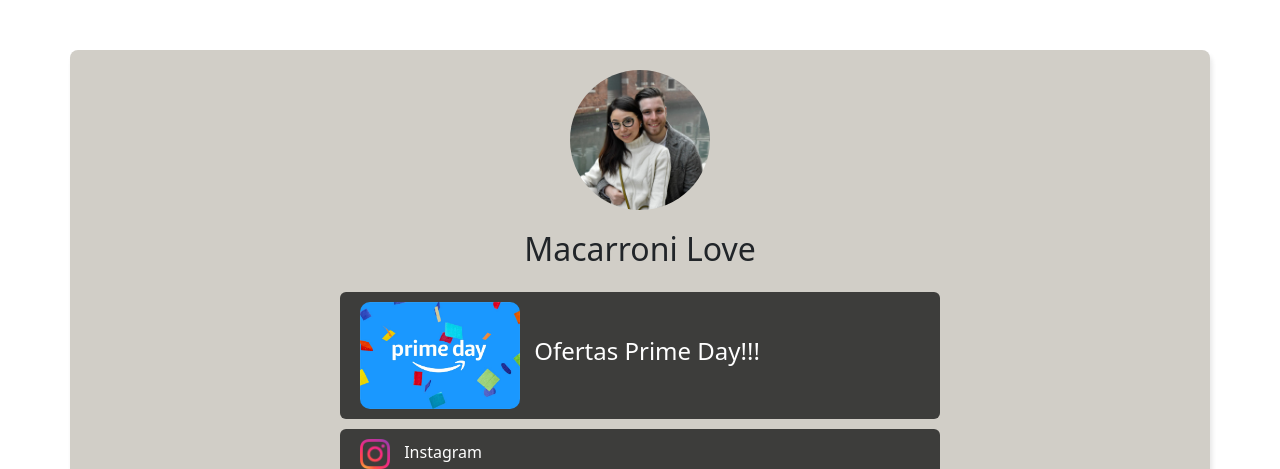
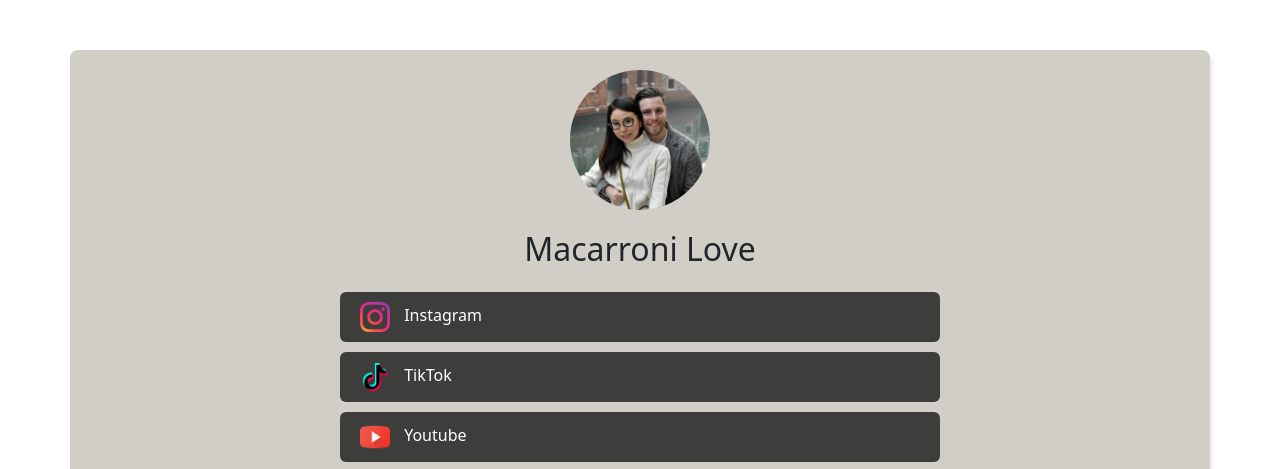
Before and after one commit to sirap95/linktree-macarronilove, a plain HTML site: page index.html in a window 1280 px wide. Shown: the top 469 px of the page. Drawn offline with nearby package versions, Linux system fonts and the light colour scheme.

Commit message:
Update index.html

```diff
--- a/index.html
+++ b/index.html
@@ -23,18 +23,6 @@
       <div class="profile-picture"></div>
       <h2 class="text-center pb-3">Macarroni Love</h2>
       <ul class="links mx-4">
-        <li>
-          <a target="self" href="primeday.html"
-            ><img
-              class="highlight"
-              src="assets/prime-day.jpg"
-              alt="instagram"
-            />
-            <h4 style="
-            display: contents;
-        ">Ofertas Prime Day!!!</h4></a
-          >
-        </li>
         <li>
           <a target="_blank" href="https://www.instagram.com/macarroni_love"
             ><img
```
